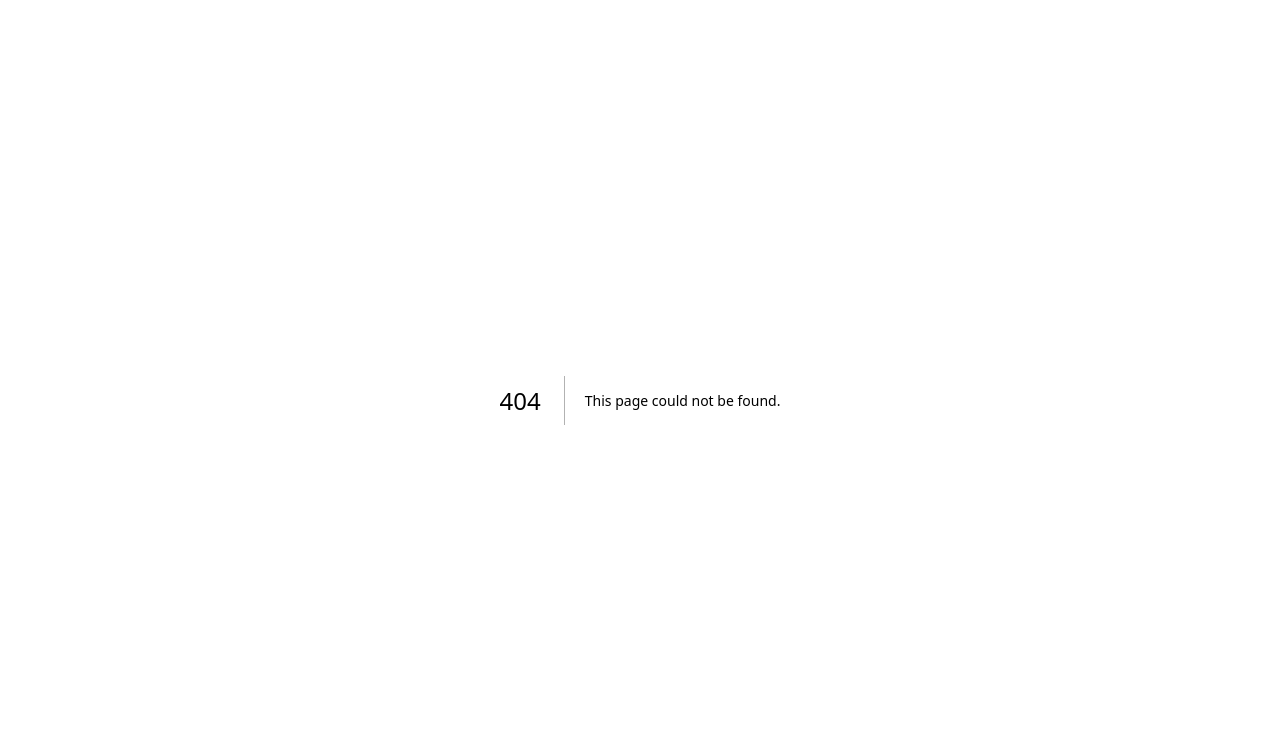
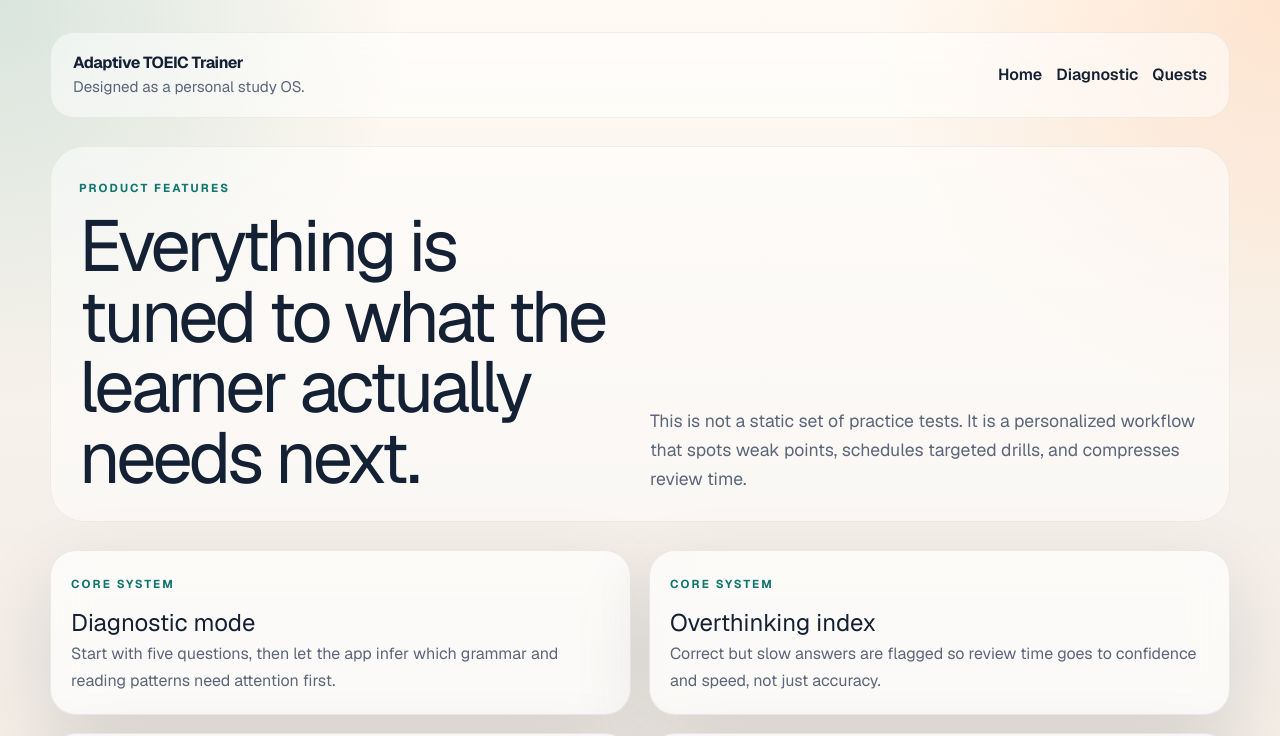
Before and after one commit to BaoAnh020603/adaptive-toeic-trainer, a Next.js app: page /features in a window 1280 px wide. Before the commit this address had no page. Shown: the top 736 px of the page. Built offline with nearby package versions, Linux system fonts and the light colour scheme.

Commit message:
Add features page and social metadata

```diff
--- /dev/null
+++ b/app/features/page.tsx
@@ -0,0 +1,80 @@
+import type { Metadata } from "next";
+import Link from "next/link";
+
+const pillars = [
+  {
+    name: "Diagnostic mode",
+    copy: "Start with five questions, then let the app infer which grammar and reading patterns need attention first.",
+  },
+  {
+    name: "Overthinking index",
+    copy: "Correct but slow answers are flagged so review time goes to confidence and speed, not just accuracy.",
+  },
+  {
+    name: "3-tier explanation",
+    copy: "A quick signal, a deep breakdown, and a pattern-matching example keep explanations useful at every pace.",
+  },
+  {
+    name: "Contextual flashcards",
+    copy: "Vocabulary is reviewed from sentence gaps, which trains real recall instead of memorizing isolated words.",
+  },
+];
+
+export const metadata: Metadata = {
+  title: "Features | Adaptive TOEIC Trainer",
+  description:
+    "Explore the diagnostic, adaptive, and review systems that make the trainer feel personal from the first minute.",
+};
+
+export default function FeaturesPage() {
+  return (
+    <main className="trainer-shell">
+      <header className="site-topbar">
+        <div>
+          <p className="brand-mark">Adaptive TOEIC Trainer</p>
+          <span>Designed as a personal study OS.</span>
+        </div>
+        <nav className="site-nav">
+          <Link href="/">Home</Link>
+          <Link href="/#diagnostic">Diagnostic</Link>
+          <Link href="/#quests">Quests</Link>
+        </nav>
+      </header>
+
+      <section className="section-block feature-hero">
+        <div>
+          <span className="eyebrow">Product features</span>
+          <h1 className="feature-title">
+            Everything is tuned to what the learner actually needs next.
+          </h1>
+        </div>
+        <p className="lead">
+          This is not a static set of practice tests. It is a personalized
+          workflow that spots weak points, schedules targeted drills, and
+          compresses review time.
+        </p>
+      </section>
+
+      <section className="feature-grid">
+        {pillars.map((pillar) => (
+          <article className="info-card feature-card" key={pillar.name}>
+            <span className="card-kicker">Core system</span>
+            <h2>{pillar.name}</h2>
+            <p>{pillar.copy}</p>
+          </article>
+        ))}
+      </section>
+
+      <section className="section-block feature-banner">
+        <div>
+          <span className="eyebrow">Why it feels different</span>
+          <h2>Every action pushes the next review forward.</h2>
+        </div>
+        <p>
+          The app combines speed signals, mistake categories, and recall
+          confidence to build a study loop that looks and feels uniquely yours.
+        </p>
+      </section>
+    </main>
+  );
+}
--- a/app/globals.css
+++ b/app/globals.css
@@ -45,6 +45,42 @@ button {
   width: min(1180px, calc(100% - 32px));
   margin: 0 auto;
   padding: 32px 0 64px;
+}
+
+.site-topbar {
+  display: flex;
+  align-items: center;
+  justify-content: space-between;
+  gap: 18px;
+  margin-bottom: 18px;
+  padding: 18px 22px;
+  border: 1px solid rgba(20, 32, 51, 0.06);
+  border-radius: 24px;
+  background: rgba(255, 255, 255, 0.52);
+  backdrop-filter: blur(16px);
+}
+
+.brand-mark {
+  margin: 0;
+  font-weight: 700;
+  letter-spacing: -0.03em;
+}
+
+.site-topbar span {
+  color: var(--muted);
+  font-size: 0.95rem;
+}
+
+.site-nav {
+  display: flex;
+  flex-wrap: wrap;
+  gap: 14px;
+}
+
+.site-nav a {
+  color: var(--foreground);
+  text-decoration: none;
+  font-weight: 600;
 }
 
 .hero-grid,
@@ -129,6 +165,13 @@ button {
   padding: 14px 22px;
   cursor: pointer;
   transition: transform 180ms ease, box-shadow 180ms ease, background 180ms ease;
+}
+
+.secondary-btn {
+  display: inline-flex;
+  align-items: center;
+  justify-content: center;
+  text-decoration: none;
 }
 
 .primary-btn {
@@ -264,6 +307,37 @@ button {
   border: 1px solid rgba(20, 32, 51, 0.06);
 }
 
+.feature-hero,
+.feature-banner {
+  display: grid;
+  grid-template-columns: 1fr 1fr;
+  align-items: end;
+  gap: 20px;
+}
+
+.feature-title {
+  margin: 12px 0 0;
+  font-size: clamp(2.4rem, 6vw, 4.5rem);
+  line-height: 0.98;
+  letter-spacing: -0.05em;
+}
+
+.feature-grid {
+  display: grid;
+  grid-template-columns: repeat(2, minmax(0, 1fr));
+  gap: 18px;
+  margin-top: 28px;
+}
+
+.feature-card h2 {
+  margin-top: 10px;
+  font-size: 1.5rem;
+}
+
+.feature-banner p {
+  color: var(--muted);
+}
+
 .section-head {
   align-items: end;
 }
@@ -359,15 +433,23 @@ button {
 }
 
 @media (max-width: 960px) {
+  .site-topbar,
   .hero-grid,
   .split-layout,
   .split-layout.reverse,
   .split-layout:not(.reverse),
   .section-head,
+  .feature-hero,
+  .feature-banner,
   .dashboard-top,
   .quest-card {
     grid-template-columns: 1fr;
     flex-direction: column;
+  }
+
+  .site-topbar,
+  .feature-grid {
+    grid-template-columns: 1fr;
   }
 
   .diagnostic-grid,
@@ -390,6 +472,10 @@ button {
     padding-top: 16px;
   }
 
+  .site-topbar {
+    padding: 16px;
+  }
+
   .section-block,
   .dashboard-card,
   .hero-copy {
--- a/app/layout.tsx
+++ b/app/layout.tsx
@@ -16,6 +16,18 @@ export const metadata: Metadata = {
   title: "Adaptive TOEIC Trainer",
   description:
     "A personalized TOEIC trainer that diagnoses weak spots, detects overthinking, and builds adaptive study quests.",
+  openGraph: {
+    title: "Adaptive TOEIC Trainer",
+    description:
+      "Diagnose weak spots, detect overthinking, and train with personalized quests.",
+    type: "website",
+  },
+  twitter: {
+    card: "summary_large_image",
+    title: "Adaptive TOEIC Trainer",
+    description:
+      "Diagnose weak spots, detect overthinking, and train with personalized quests.",
+  },
   icons: {
     icon: "/favicon.svg",
     shortcut: "/favicon.svg",
--- a/app/page.tsx
+++ b/app/page.tsx
@@ -1,4 +1,5 @@
 import type { Metadata } from "next";
+import Link from "next/link";
 
 const diagnostics = [
   {
@@ -72,6 +73,18 @@ export const metadata: Metadata = {
 export default function Home() {
   return (
     <main className="trainer-shell">
+      <header className="site-topbar">
+        <div>
+          <p className="brand-mark">Adaptive TOEIC Trainer</p>
+          <span>Built for personal weak-point recovery.</span>
+        </div>
+        <nav className="site-nav">
+          <Link href="#diagnostic">Diagnostic</Link>
+          <Link href="#quests">Quests</Link>
+          <Link href="/features">Features</Link>
+        </nav>
+      </header>
+
       <section className="hero-grid">
         <div className="hero-copy">
           <span className="eyebrow">Adaptive & focus-driven TOEIC trainer</span>
@@ -86,7 +99,9 @@ export default function Home() {
           </p>
           <div className="hero-actions">
             <button className="primary-btn">Start diagnostic mode</button>
-            <button className="secondary-btn">View personalized dashboard</button>
+            <Link className="secondary-btn" href="/features">
+              View features
+            </Link>
           </div>
           <div className="hero-metrics">
             <div>
@@ -147,7 +162,7 @@ export default function Home() {
         </div>
       </section>
 
-      <section className="section-block">
+      <section className="section-block" id="diagnostic">
         <div className="section-head">
           <div>
             <span className="eyebrow">Diagnostic snapshot</span>
@@ -170,7 +185,7 @@ export default function Home() {
         </div>
       </section>
 
-      <section className="section-block split-layout">
+      <section className="section-block split-layout" id="quests">
         <div>
           <span className="eyebrow">Dynamic quests</span>
           <h2>Replace static sets with missions that match the learner's state.</h2>
```
